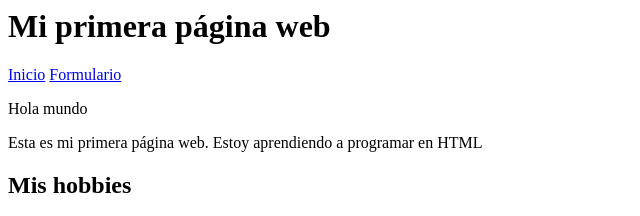
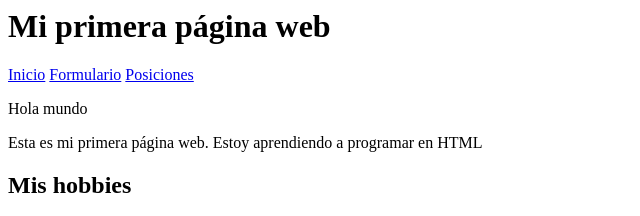
Before and after one commit to carpanettisandra/Mi-primera-p-gina-web, a plain HTML site: page index.htm in a window 1280 px wide. Shown: the top 216 px of the page, 0-640 px from the left. Drawn offline with Linux system fonts and the light colour scheme.

Commit message:
Index ultimo

```diff
--- a/index.htm
+++ b/index.htm
@@ -13,7 +13,7 @@
     <nav>
      <a href="/">Inicio</a>
       <a href="formulario.htm">Formulario</a>
-      <a href="posiciones.htm"></a>
+      <a href="posiciones.htm">Posiciones</a>
     </nav>
 <main>
  <p>Hola mundo</p>
```
